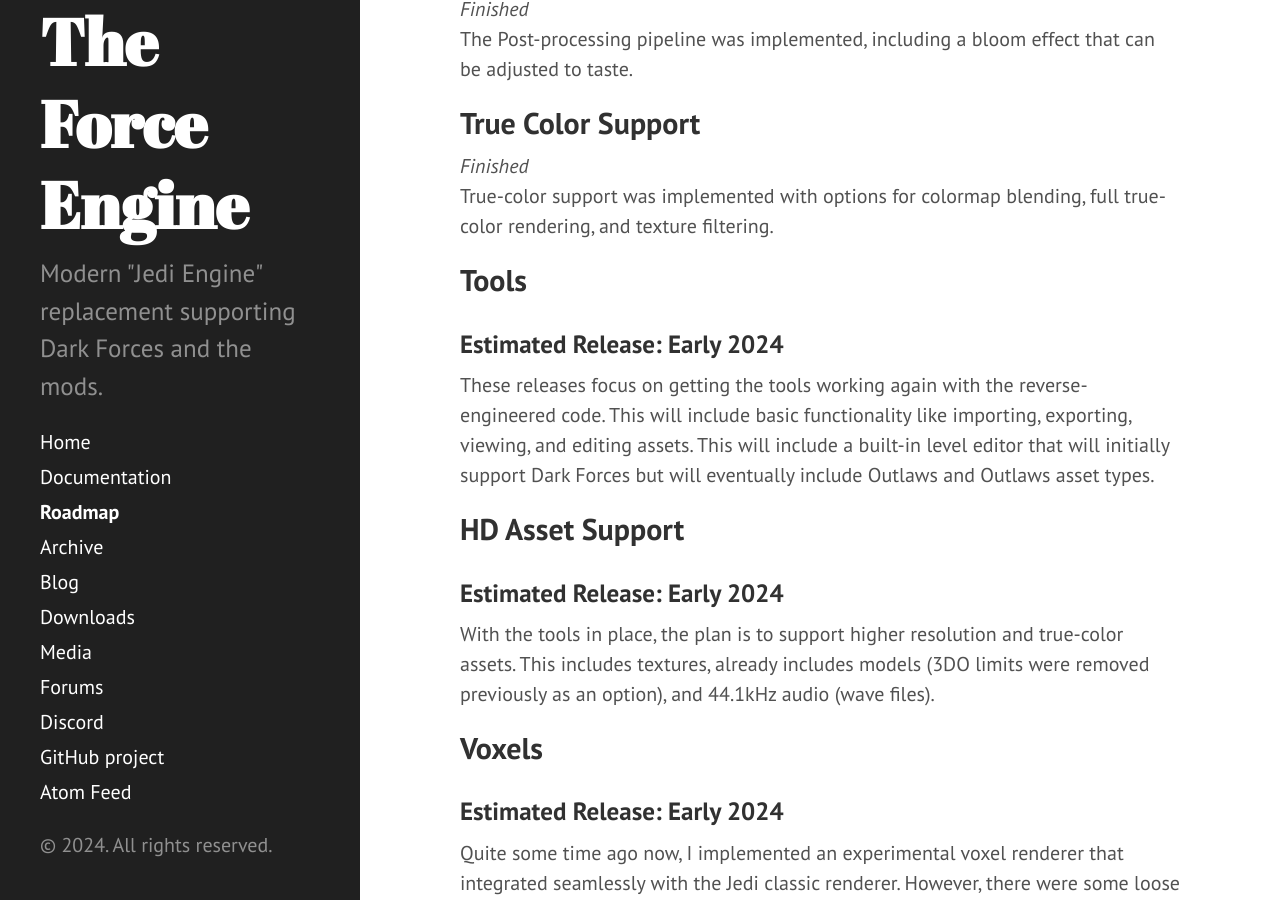
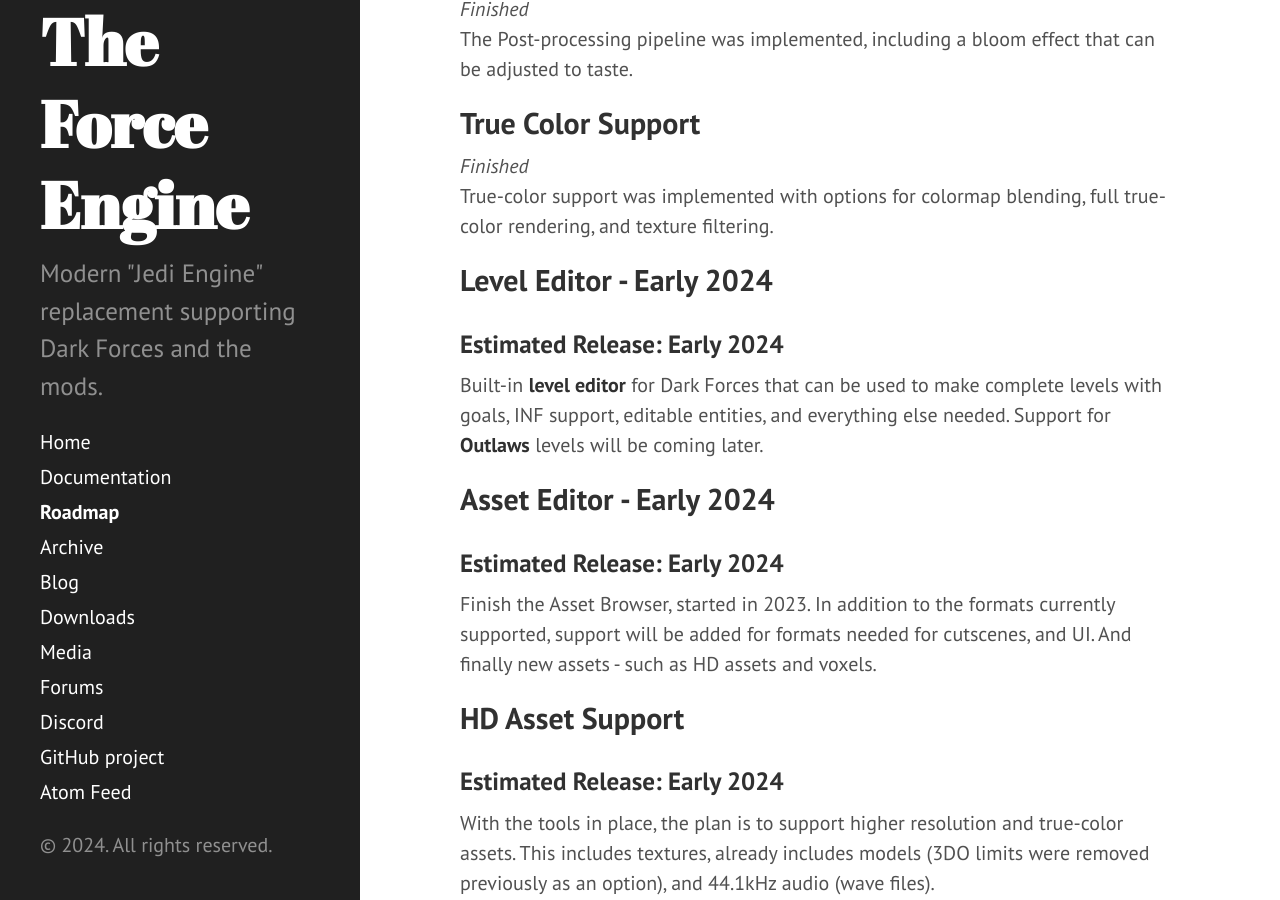
Before and after one commit to TheForceEngine/TheForceEngine.github.io, a Jekyll site: the page built from Roadmap.md, in a window 1280 px wide and 900 px high, scrolled down 580 px. Built offline with Jekyll 4.4.1, drawn with Linux system fonts in a browser that asks for light colours.

Commit message:
Update Roadmap.md

```diff
--- a/Roadmap.md
+++ b/Roadmap.md
@@ -19,9 +19,13 @@
 *Finished*<br>
 True-color support was implemented with options for colormap blending, full true-color rendering, and texture filtering.
 
-## Tools
+## Level Editor - Early 2024
 ### Estimated Release: Early 2024
-These releases focus on getting the tools working again with the reverse-engineered code. This will include basic functionality like importing, exporting, viewing, and editing assets. This will include a built-in level editor that will initially support Dark Forces but will eventually include Outlaws and Outlaws asset types.
+Built-in **level editor** for Dark Forces that can be used to make complete levels with goals, INF support, editable entities, and everything else needed. Support for **Outlaws** levels will be coming later.
+
+## Asset Editor - Early 2024
+### Estimated Release: Early 2024
+Finish the Asset Browser, started in 2023. In addition to the formats currently supported, support will be added for formats needed for cutscenes, and UI. And finally new assets - such as HD assets and voxels.
 
 ## HD Asset Support
 ### Estimated Release: Early 2024
```
